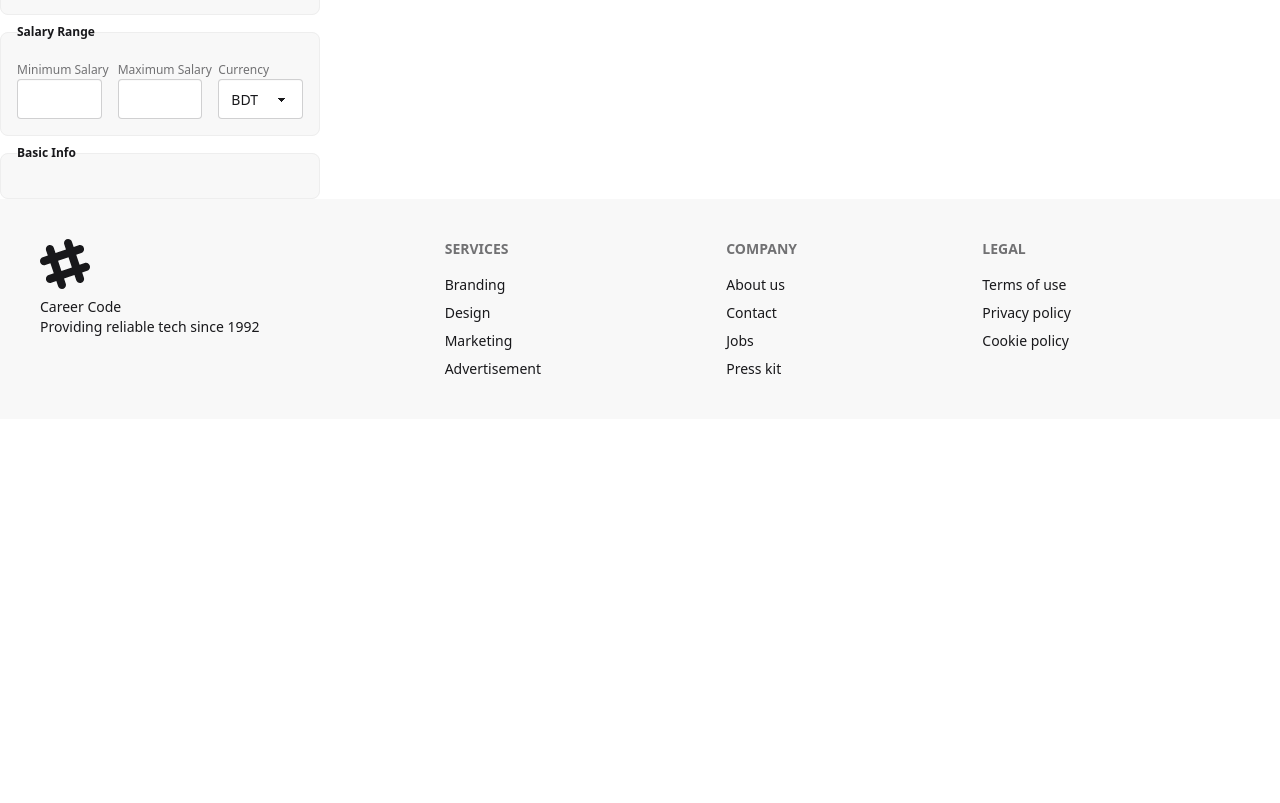
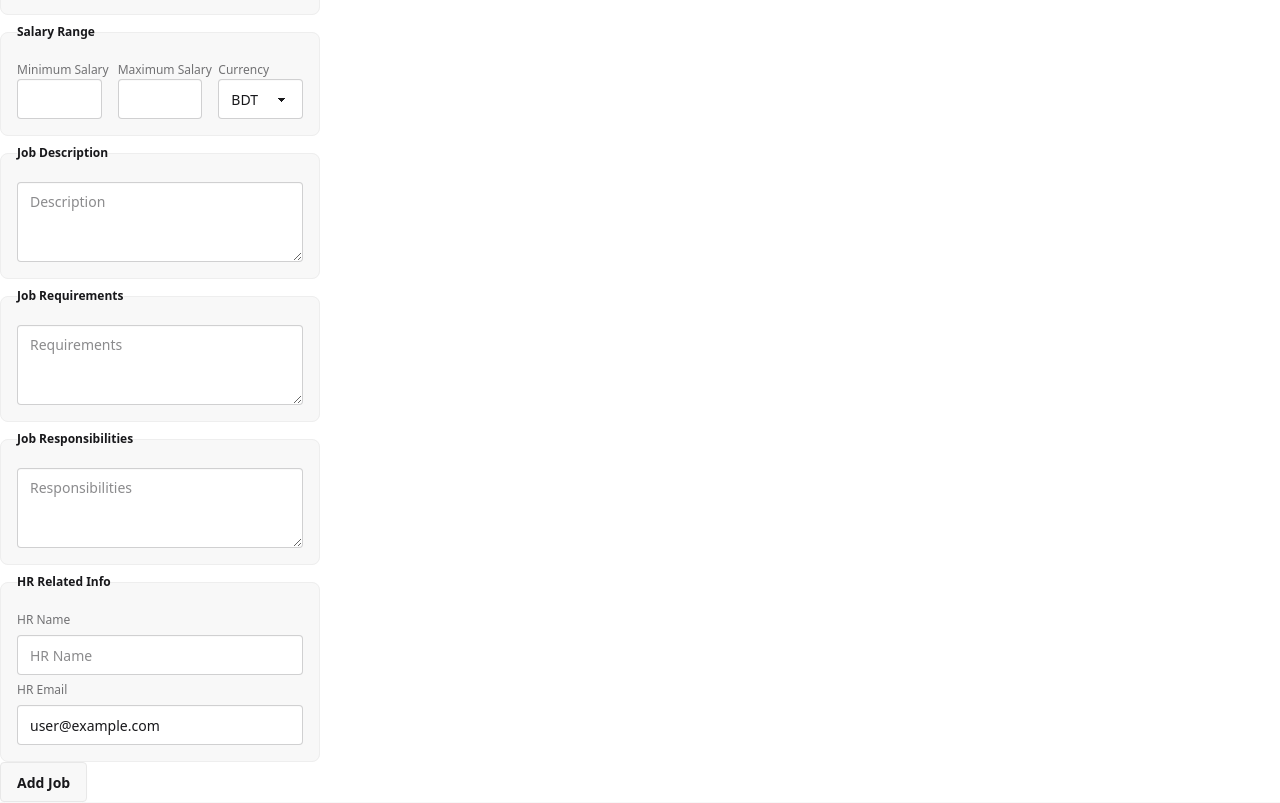
Before and after one commit to marziulrafi/Career_Code, a React (Vite) app: page /add-job in a window 1280 px wide. Shown: the part 720-1523 px from the top of the page. Before the commit the page ends 1139 px from the top, so only its background shows below. Built offline with nearby package versions, Linux system fonts and the light colour scheme; no server answers; sample sign-in values are in the browser's storage.

Commit message:
Full form of adding job

```diff
--- a/src/pages/AddJob.jsx
+++ b/src/pages/AddJob.jsx
@@ -1,10 +1,35 @@
 import React from 'react';
+import useAuth from '../hooks/useAuth';
+const AddJob = () => {
 
-const AddJob = () => {
+    const {user} = useAuth()
+
+    const handleAddJob = e => {
+        e.preventDefault()
+
+        const form = e.target
+        const formData = new FormData(form)
+        const data = Object.fromEntries(formData.entries())
+
+        // console.log(data);
+
+
+        const {min, max, currency, ...newJob} = data
+        newJob.salaryRange = {min, max, currency}
+
+
+
+        newJob.requirements = newJob.requirements.split()
+
+
+        console.log(newJob);
+    }
+
+
     return (
         <div>
             <h2>Add a Job</h2>
-            <form>
+            <form onSubmit={handleAddJob}>
                 <fieldset className="fieldset bg-base-200 border-base-300 rounded-box w-xs border p-4">
                     <legend className="fieldset-legend">Basic Info</legend>
 
@@ -26,9 +51,9 @@ const AddJob = () => {
 
                     <div className="filter">
                         <input className="btn filter-reset" type="radio" name="jobType" aria-label="All" />
-                        <input className="btn" type="radio" name="jobType" aria-label="On-Site" />
-                        <input className="btn" type="radio" name="jobType" aria-label="Remote" />
-                        <input className="btn" type="radio" name="jobType" aria-label="Hybrid" />
+                        <input className="btn" type="radio" name="jobType" value="On-Site" aria-label="On-Site" />
+                        <input className="btn" type="radio" name="jobType" value="Remote" aria-label="Remote" />
+                        <input className="btn" type="radio" name="jobType" value="Hybrid" aria-label="Hybrid" />
                     </div>
 
                 </fieldset>
@@ -55,17 +80,17 @@ const AddJob = () => {
                     <div className='grid grid-cols-1 lg:grid-cols-3 gap-4'>
                         <div>
                             <label className="label">Minimum Salary</label>
-                            <input type="number" name='minSalary' className="input" placeholder="" />
+                            <input type="number" name='min' className="input" placeholder="" />
                         </div>
 
                         <div>
                             <label className="label">Maximum Salary</label>
-                            <input type="number" name='maxSalary' className="input" placeholder="" />
+                            <input type="number" name='max' className="input" placeholder="" />
 
                         </div>
                         <div>
                             <label className="label">Currency</label>
-                            <select defaultValue="Select a Currency" name='category' className="select">
+                            <select defaultValue="Select a Currency" name='currency' className="select">
                                 <option disabled={true}>Select a Currency"</option>
                                 <option>BDT</option>
                                 <option>USD</option>
@@ -77,10 +102,38 @@ const AddJob = () => {
 
 
                 <fieldset className="fieldset bg-base-200 border-base-300 rounded-box w-xs border p-4">
-                    <legend className="fieldset-legend">Basic Info</legend>
+                    <legend className="fieldset-legend">Job Description</legend>
+
+                    <textarea className="textarea" name='description' placeholder="Description"></textarea>
+                </fieldset>
+
+                <fieldset className="fieldset bg-base-200 border-base-300 rounded-box w-xs border p-4">
+                    <legend className="fieldset-legend">Job Requirements</legend>
+                    <textarea className="textarea" name='requirements' placeholder="Requirements"></textarea>
+                </fieldset>
+
+                <fieldset className="fieldset bg-base-200 border-base-300 rounded-box w-xs border p-4">
+                    <legend className="fieldset-legend">Job Responsibilities</legend>
+                    <textarea className="textarea" name='responsibilities' placeholder="Responsibilities"></textarea>
+                </fieldset>
 
 
+
+                <fieldset className="fieldset bg-base-200 border-base-300 rounded-box w-xs border p-4">
+                    <legend className="fieldset-legend">HR Related Info</legend>
+
+                    <label className="label">HR Name</label>
+                    <input type="text" name='hr_name' className="input" placeholder="HR Name" />
+
+                    <label className="label">HR Email</label>
+                    <input type="email" name='hr_email' className="input" defaultValue={user.email} readOnly placeholder="HR Email" />
+
                 </fieldset>
+
+                <input type="submit" className='btn' value="Add Job" />
+
+
+
             </form>
         </div>
     );
```
